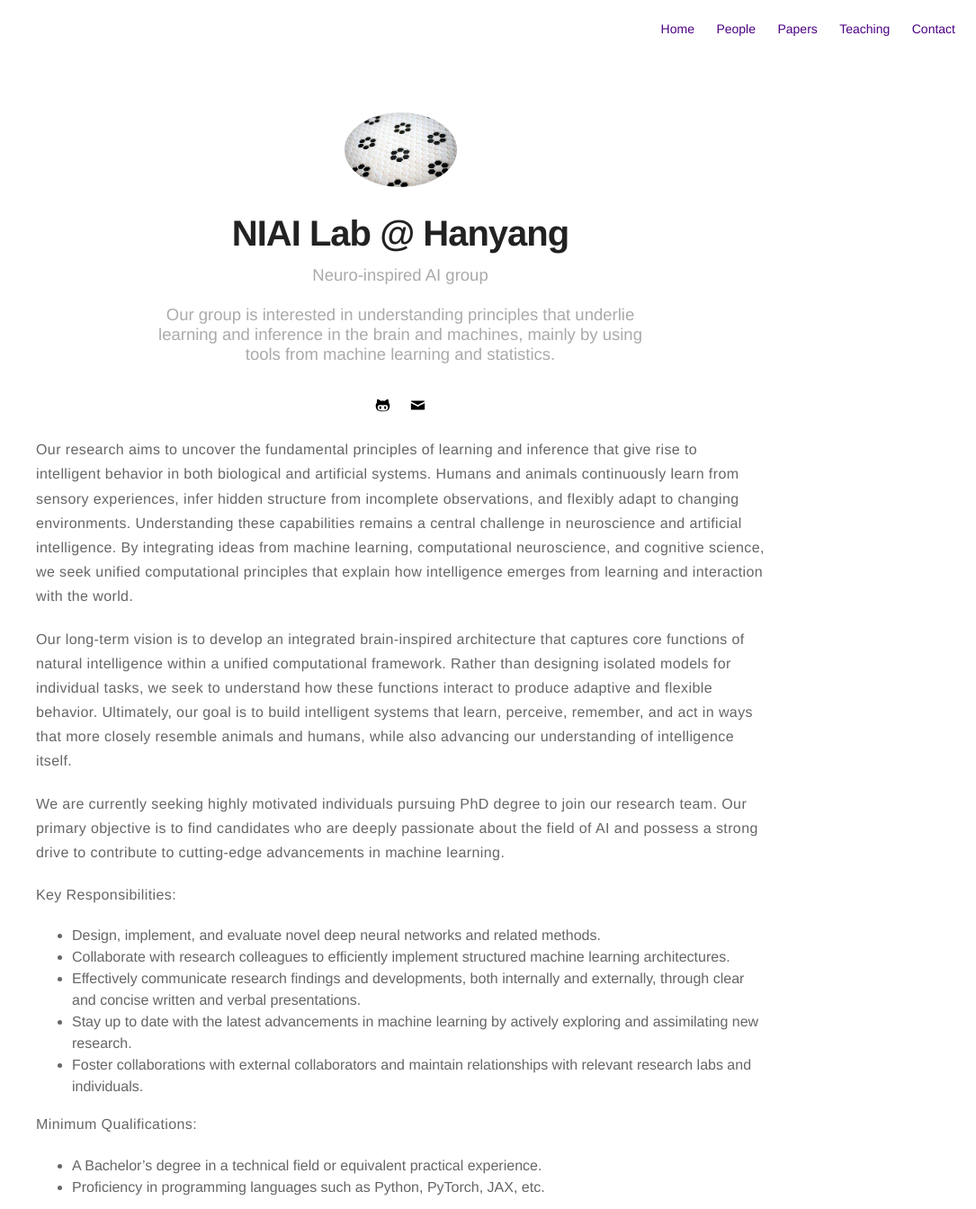
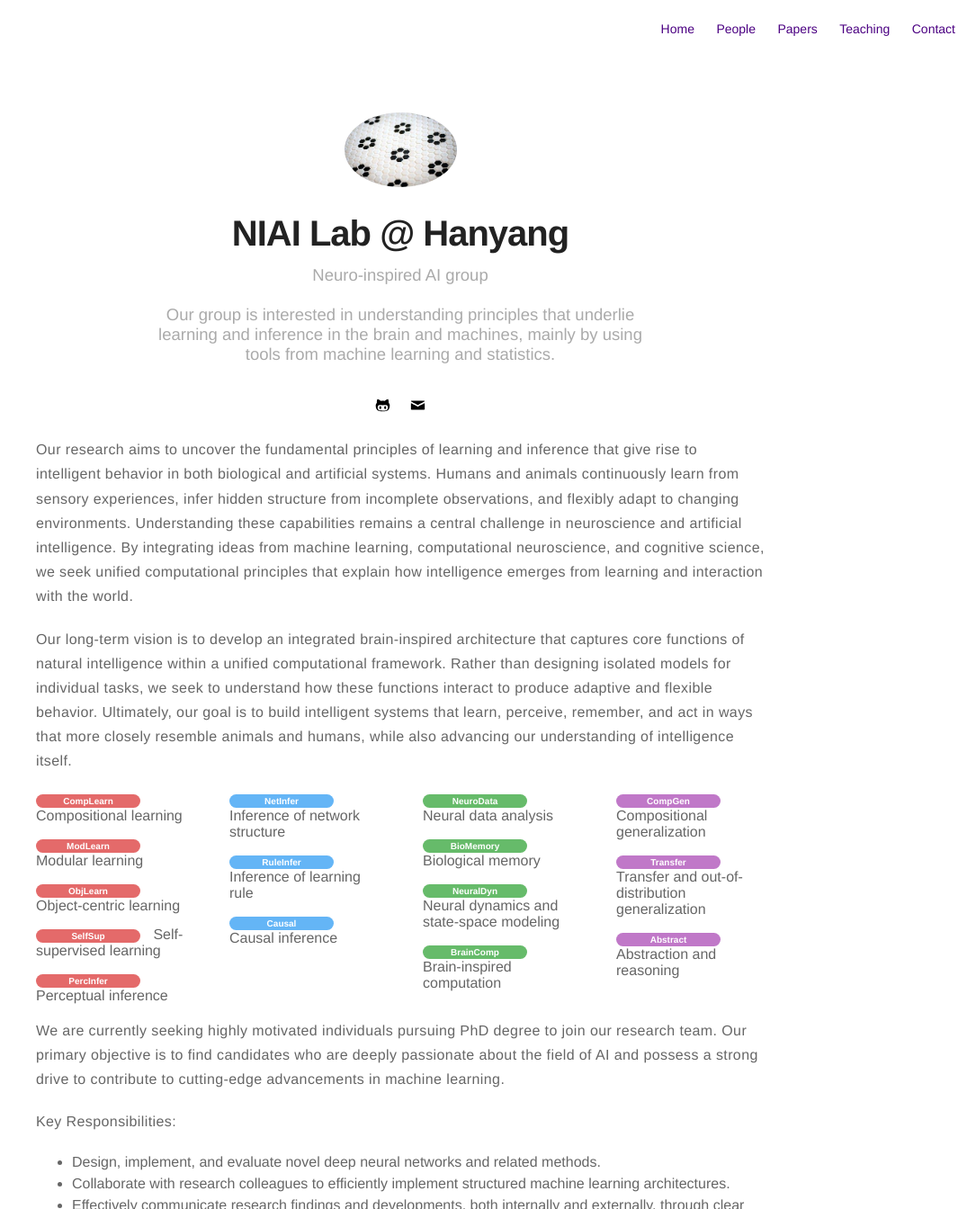
Before and after one commit to kijungyoon/kijungyoon.github.io, a Jekyll site: the page built from research.md, in a window 1280 px wide, cut to the strip 0-1344 px from the top of the page. Shown: the whole strip at 90% size, without its empty margins (195-1280 px from the left). Built offline with Jekyll 4.4.1, drawn with Linux system fonts in a browser that asks for light colours.

Commit message:
Update research.md

```diff
--- a/research.md
+++ b/research.md
@@ -8,6 +8,90 @@
 
 <p>Our long-term vision is to develop an integrated brain-inspired architecture that captures core functions of natural intelligence within a unified computational framework. Rather than designing isolated models for individual tasks, we seek to understand how these functions interact to produce adaptive and flexible behavior. Ultimately, our goal is to build intelligent systems that learn, perceive, remember, and act in ways that more closely resemble animals and humans, while also advancing our understanding of intelligence itself.</p>
 
+<style>
+.pill-label {
+    color:#ffffff;
+    padding:2px 12px;
+    border-radius:12px;
+    font-size:10px;
+    font-weight:bold;
+    display:inline-block;
+    min-width:92px;
+    text-align:center;
+    margin-right:10px;
+}
+
+/* Column 1 : Learning */
+.pill-lightcoral{
+    background-color:#e46a6a;
+}
+
+/* Column 2 : Inference */
+.pill-skyblue{
+    background-color:#64b5f6;
+}
+
+/* Column 3 : Neuroscience */
+.pill-green{
+    background-color:#66bb6a;
+}
+
+/* Column 4 : Generalization */
+.pill-purple{
+    background-color:#c078c8;
+}
+
+.research-legend{
+    display:flex;
+    justify-content:space-between;
+    gap:50px;
+    width:100%;
+    margin-top:20px;
+}
+
+.legend-col{
+    display:flex;
+    flex-direction:column;
+    gap:14px;
+    flex:1;
+}
+</style>
+
+
+<div class="research-legend">
+
+    <!-- Column 1 -->
+    <div class="legend-col">
+        <div><span class="pill-label pill-lightcoral">CompLearn</span> Compositional learning</div>
+        <div><span class="pill-label pill-lightcoral">ModLearn</span> Modular learning</div>
+        <div><span class="pill-label pill-lightcoral">ObjLearn</span> Object-centric learning</div>
+        <div><span class="pill-label pill-lightcoral">SelfSup</span> Self-supervised learning</div>
+        <div><span class="pill-label pill-lightcoral">PercInfer</span> Perceptual inference</div>
+    </div>
+
+    <!-- Column 2 -->
+    <div class="legend-col">
+        <div><span class="pill-label pill-skyblue">NetInfer</span> Inference of network structure</div>
+        <div><span class="pill-label pill-skyblue">RuleInfer</span> Inference of learning rule</div>
+        <div><span class="pill-label pill-skyblue">Causal</span> Causal inference</div>
+    </div>
+
+    <!-- Column 3 -->
+    <div class="legend-col">
+        <div><span class="pill-label pill-green">NeuroData</span> Neural data analysis</div>
+        <div><span class="pill-label pill-green">BioMemory</span> Biological memory</div>
+        <div><span class="pill-label pill-green">NeuralDyn</span> Neural dynamics and state-space modeling</div>
+        <div><span class="pill-label pill-green">BrainComp</span> Brain-inspired computation</div>
+    </div>
+
+    <!-- Column 4 -->
+    <div class="legend-col">
+        <div><span class="pill-label pill-purple">CompGen</span> Compositional generalization</div>
+        <div><span class="pill-label pill-purple">Transfer</span> Transfer and out-of-distribution generalization</div>
+        <div><span class="pill-label pill-purple">Abstract</span> Abstraction and reasoning</div>
+    </div>
+
+</div>
 
 We are currently seeking highly motivated individuals pursuing PhD degree to join our research team. Our primary objective is to find candidates who are deeply passionate about the field of AI and possess a strong drive to contribute to cutting-edge advancements in machine learning.
 
```
